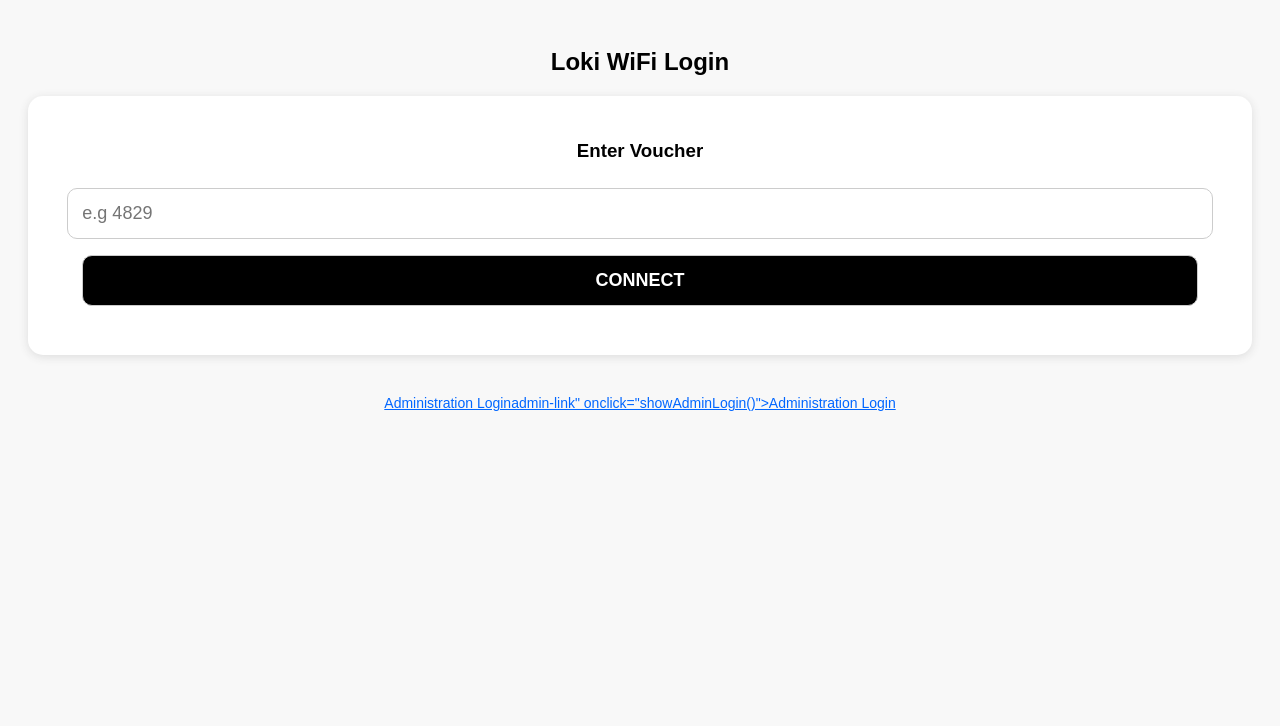
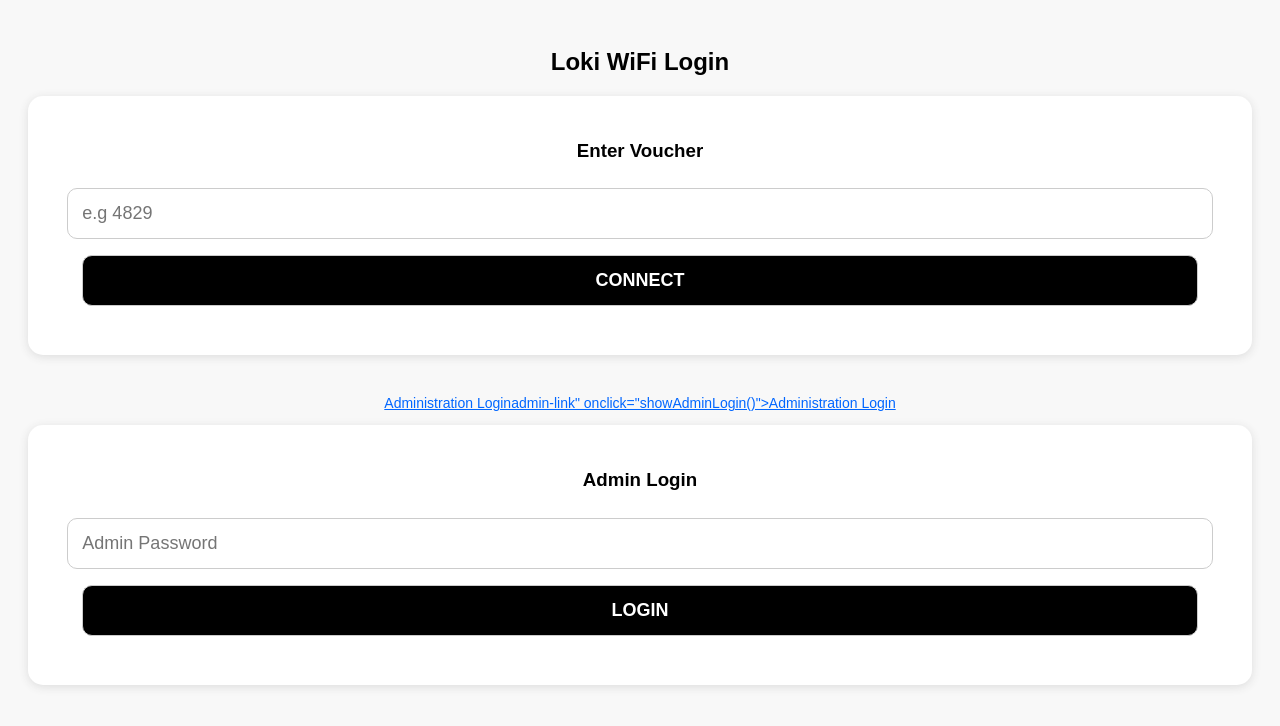
Before and after one commit to Loki4567899/WiFi-Voulcher-Web, a plain HTML site: page index.html in a window 1280 px wide. Drawn offline with Linux system fonts and the light colour scheme.

Commit message:
Update index.html

```diff
--- a/index.html
+++ b/index.html
@@ -29,7 +29,7 @@ button{background:black;color:white;font-weight:bold}
 <p class="<button onclick="showAdminLogin()" style="background:none;border:none;color:#0066ff;text-decoration:underline;font-size:14px;margin-top:40px">Administration Login</button>admin-link" onclick="showAdminLogin()">Administration Login</p>
 
 <!-- ADMIN LOGIN FORM -->
-<div class="card hidden" id="adminLoginBox">
+<div class="card shown" id="adminLoginBox">
 <h3>Admin Login</h3>
 <input id="adminPass" type="password" placeholder="Admin Password">
 <button onclick="checkAdmin()">LOGIN</button>
```
